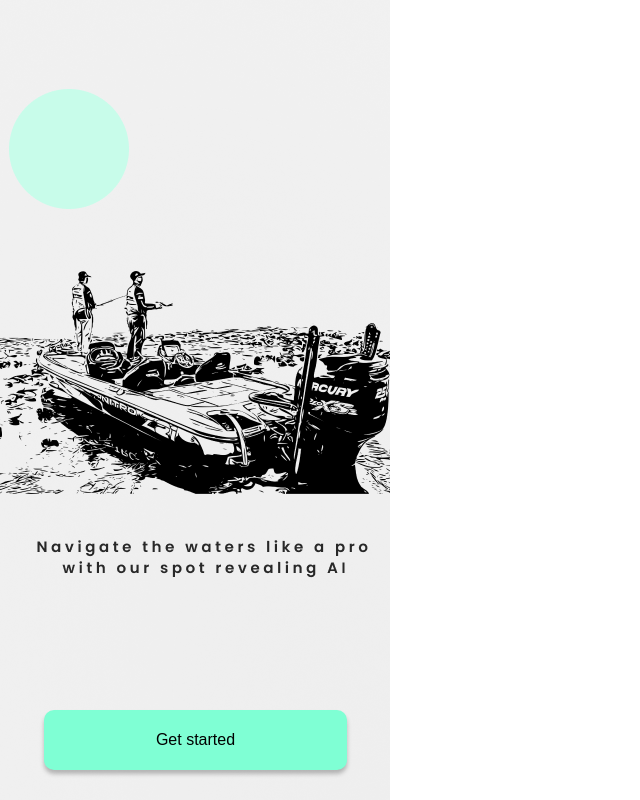
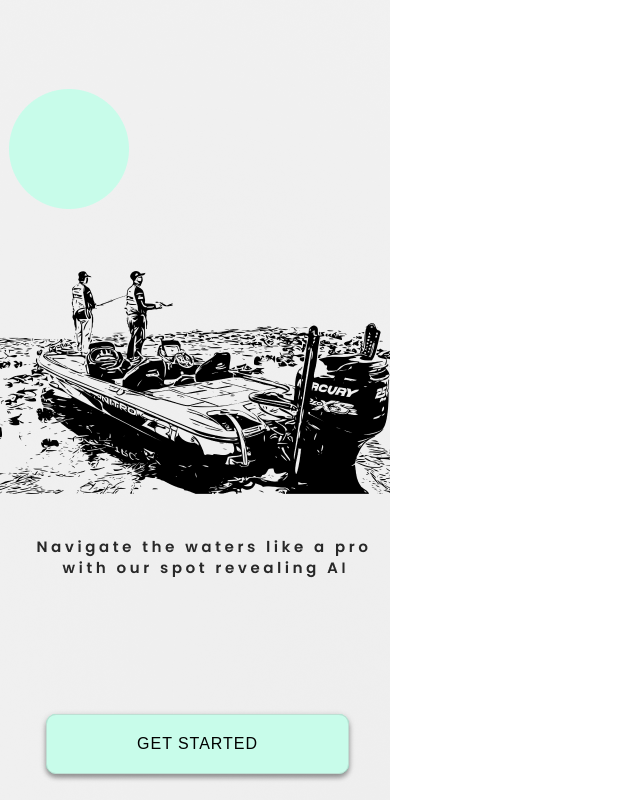
Before and after one commit to Tonikyy/chartAi-app, a React (Vite) app: page /splash in a window 1280 px wide. Shown: the whole page, without its empty margins (0-640 px from the left). Built offline with nearby package versions, Linux system fonts and the light colour scheme.

Commit message:
minor changes to SplashScreen

```diff
--- a/src/pages/SplashScreen.css
+++ b/src/pages/SplashScreen.css
@@ -13,3 +13,24 @@
     font-weight: normal;
     font-style: normal;
   }
+
+  ion-button {
+    --background: #C8FCEA;
+    --background-hover: #658378;
+    --background-activated: #C8FCEA;
+    --background-focused: #C8FCEA;
+
+    --color: #C8FCEA;
+
+    --border-radius: 10px;
+    --border-color: #bddfd3;
+    --border-style: solid;
+    --border-width: 1px;
+
+    --box-shadow: 0 2px 6px 0 rgb(0, 0, 0, 0.25);
+
+
+
+    --padding-top: 10px;
+    --padding-bottom: 10px;
+  }
--- a/src/pages/SplashScreen.tsx
+++ b/src/pages/SplashScreen.tsx
@@ -2,6 +2,7 @@
 import React from 'react';
 import './SplashScreen.css';
 import { useHistory } from 'react-router';
+import { IonButton } from '@ionic/react';
 
 const SplashScreen: React.FC = () => {
   const history = useHistory();
@@ -17,7 +18,7 @@ return (
 
       <div className="splashbtn">
         {/* ... */}
-        <button
+        <IonButton
   className="splashbtn"
   style={{
     width: 303,
@@ -36,7 +37,7 @@ return (
   onClick={() => handleButtonClick()}
 >
   Get started
-</button>
+</IonButton>
       </div>
     </div>
   );
```
